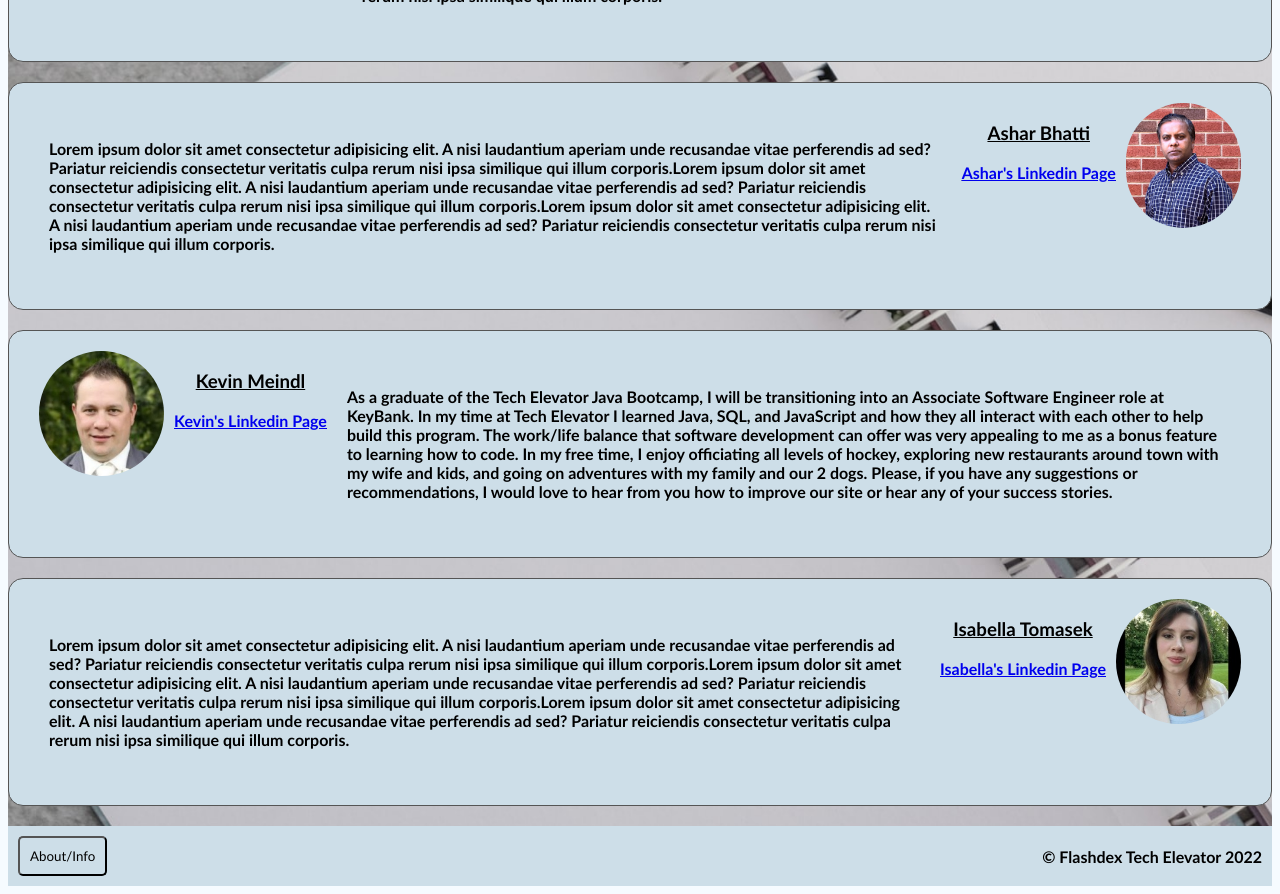
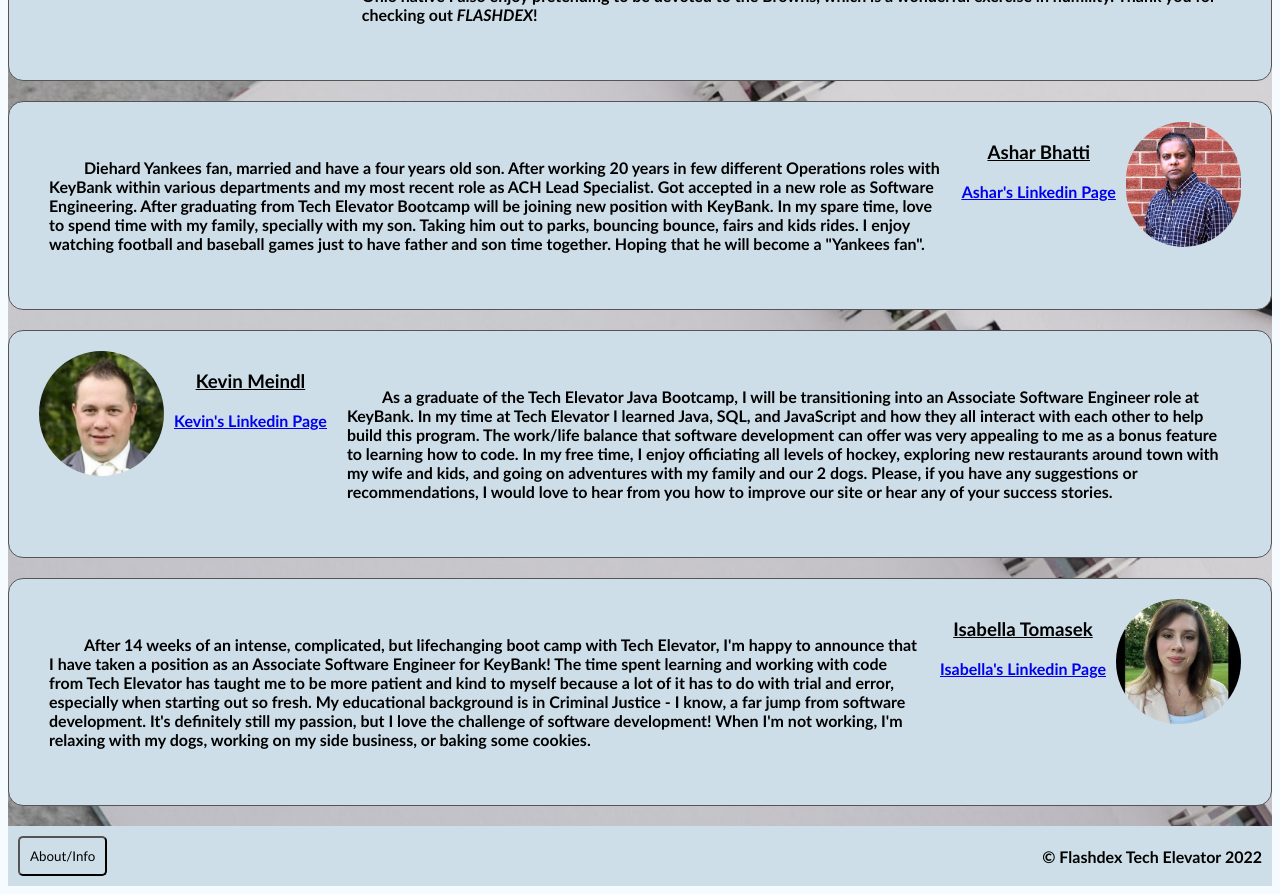
Before and after one commit to itomasek/Final-Capstone, a Vue app in the folder vue/: page /aboutus in a window 1280 px wide. Shown: the part 520-1414 px from the top of the page. Built offline with nearby package versions, Linux system fonts and the light colour scheme.

Commit message:
Final UI tweaks, Info Page Complete

```diff
--- a/vue/src/App.vue
+++ b/vue/src/App.vue
@@ -29,4 +29,8 @@ export default {
   background-color: #000;
   font-weight: bold;
   }
+
+  button {
+    cursor: pointer;
+  }
 </style>
--- a/vue/src/components/Card.vue
+++ b/vue/src/components/Card.vue
@@ -74,6 +74,7 @@ export default {
   background-size: cover;
   font-weight: bold;
   background-blend-mode: color-burn;
+  box-shadow: 5px 5px 5px #c7e1f1;
 
 }
 
@@ -97,6 +98,7 @@ export default {
   background-size: cover;
   background-repeat: no-repeat;
   background-blend-mode:multiply;
+  box-shadow: 5px 5px 5px #c7e1f1;
 }
 
 .subject {
--- a/vue/src/components/CardList.vue
+++ b/vue/src/components/CardList.vue
@@ -85,5 +85,6 @@ h1 {
 .filter-bar {
   padding: 10px 50px 10px 50px;
   border-radius: 5px;
+  box-shadow: 5px 5px 5px #c7e1f1;
 }
 </style>
--- a/vue/src/views/Information.vue
+++ b/vue/src/views/Information.vue
@@ -12,16 +12,18 @@
         </div>
         <div class="description">
           <p>
-            Lorem ipsum dolor sit amet consectetur adipisicing elit. A nisi
-            laudantium aperiam unde recusandae vitae perferendis ad sed?
-            Pariatur reiciendis consectetur veritatis culpa rerum nisi ipsa
-            similique qui illum corporis.Lorem ipsum dolor sit amet consectetur
-            adipisicing elit. A nisi laudantium aperiam unde recusandae vitae
-            perferendis ad sed? Pariatur reiciendis consectetur veritatis culpa
-            rerum nisi ipsa similique qui illum corporis.Lorem ipsum dolor sit
-            amet consectetur adipisicing elit. A nisi laudantium aperiam unde
-            recusandae vitae perferendis ad sed? Pariatur reiciendis consectetur
-            veritatis culpa rerum nisi ipsa similique qui illum corporis.
+            I am beyond excited to have recently taken a new position as an
+            Associate Software Engineer with KeyBank after graduating from the
+            Tech Elevator Java Bootcamp in August 2022. My educational
+            background is in music (BM Voice Performance from Florida State
+            University, MM Music Composition from Cleveland State University),
+            and I am continually fascinated by the creative connection between
+            reading and writing code and reading and writing music. In my spare
+            time I enjoy playing the piano, sampling local nightlife and
+            restaurants, and keeping up on the latest opera gossip. As a
+            Cleveland, Ohio native I also enjoy pretending to be devoted to the
+            Browns, which is a wonderful exercise in humility. Thank you for
+            checking out <em>FLASHDEX</em>!
           </p>
         </div>
       </div>
@@ -35,16 +37,16 @@
         </div>
         <div class="description">
           <p>
-            Lorem ipsum dolor sit amet consectetur adipisicing elit. A nisi
-            laudantium aperiam unde recusandae vitae perferendis ad sed?
-            Pariatur reiciendis consectetur veritatis culpa rerum nisi ipsa
-            similique qui illum corporis.Lorem ipsum dolor sit amet consectetur
-            adipisicing elit. A nisi laudantium aperiam unde recusandae vitae
-            perferendis ad sed? Pariatur reiciendis consectetur veritatis culpa
-            rerum nisi ipsa similique qui illum corporis.Lorem ipsum dolor sit
-            amet consectetur adipisicing elit. A nisi laudantium aperiam unde
-            recusandae vitae perferendis ad sed? Pariatur reiciendis consectetur
-            veritatis culpa rerum nisi ipsa similique qui illum corporis.
+            Diehard Yankees fan, married and have a four years old son. After
+            working 20 years in few different Operations roles with KeyBank
+            within various departments and my most recent role as ACH Lead
+            Specialist. Got accepted in a new role as Software Engineering.
+            After graduating from Tech Elevator Bootcamp will be joining new
+            position with KeyBank. In my spare time, love to spend time with my
+            family, specially with my son. Taking him out to parks, bouncing
+            bounce, fairs and kids rides. I enjoy watching football and baseball
+            games just to have father and son time together. Hoping that he will
+            become a "Yankees fan".
           </p>
         </div>
       </div>
@@ -84,16 +86,17 @@
         </div>
         <div class="description">
           <p>
-            Lorem ipsum dolor sit amet consectetur adipisicing elit. A nisi
-            laudantium aperiam unde recusandae vitae perferendis ad sed?
-            Pariatur reiciendis consectetur veritatis culpa rerum nisi ipsa
-            similique qui illum corporis.Lorem ipsum dolor sit amet consectetur
-            adipisicing elit. A nisi laudantium aperiam unde recusandae vitae
-            perferendis ad sed? Pariatur reiciendis consectetur veritatis culpa
-            rerum nisi ipsa similique qui illum corporis.Lorem ipsum dolor sit
-            amet consectetur adipisicing elit. A nisi laudantium aperiam unde
-            recusandae vitae perferendis ad sed? Pariatur reiciendis consectetur
-            veritatis culpa rerum nisi ipsa similique qui illum corporis.
+            After 14 weeks of an intense, complicated, but lifechanging boot
+            camp with Tech Elevator, I'm happy to announce that I have taken a
+            position as an Associate Software Engineer for KeyBank! The time
+            spent learning and working with code from Tech Elevator has taught
+            me to be more patient and kind to myself because a lot of it has to
+            do with trial and error, especially when starting out so fresh. My
+            educational background is in Criminal Justice - I know, a far jump
+            from software development. It's definitely still my passion, but I
+            love the challenge of software development! When I'm not working,
+            I'm relaxing with my dogs, working on my side business, or baking
+            some cookies.
           </p>
         </div>
       </div>
@@ -161,4 +164,8 @@ div.name:nth-child(1) > div.description {
 .description > p {
   text-align: left;
 }
+
+div.description > p {
+   text-indent: 35px;
+}
 </style>
--- a/vue/src/views/StudySession.vue
+++ b/vue/src/views/StudySession.vue
@@ -179,10 +179,13 @@ export default {
 
 .correct-count {
   color: green;
+
 }
 
 .incorrect-count {
   color: red;
+
+
 }
 
 .complete-buttons {
@@ -192,5 +195,8 @@ export default {
 
 .session-headline {
   text-align: center;
+  font-family: "Trebuchet MS", "Lucida Sans Unicode", "Lucida Grande",
+    "Lucida Sans", Arial, sans-serif;
+
 }
 </style>
```
